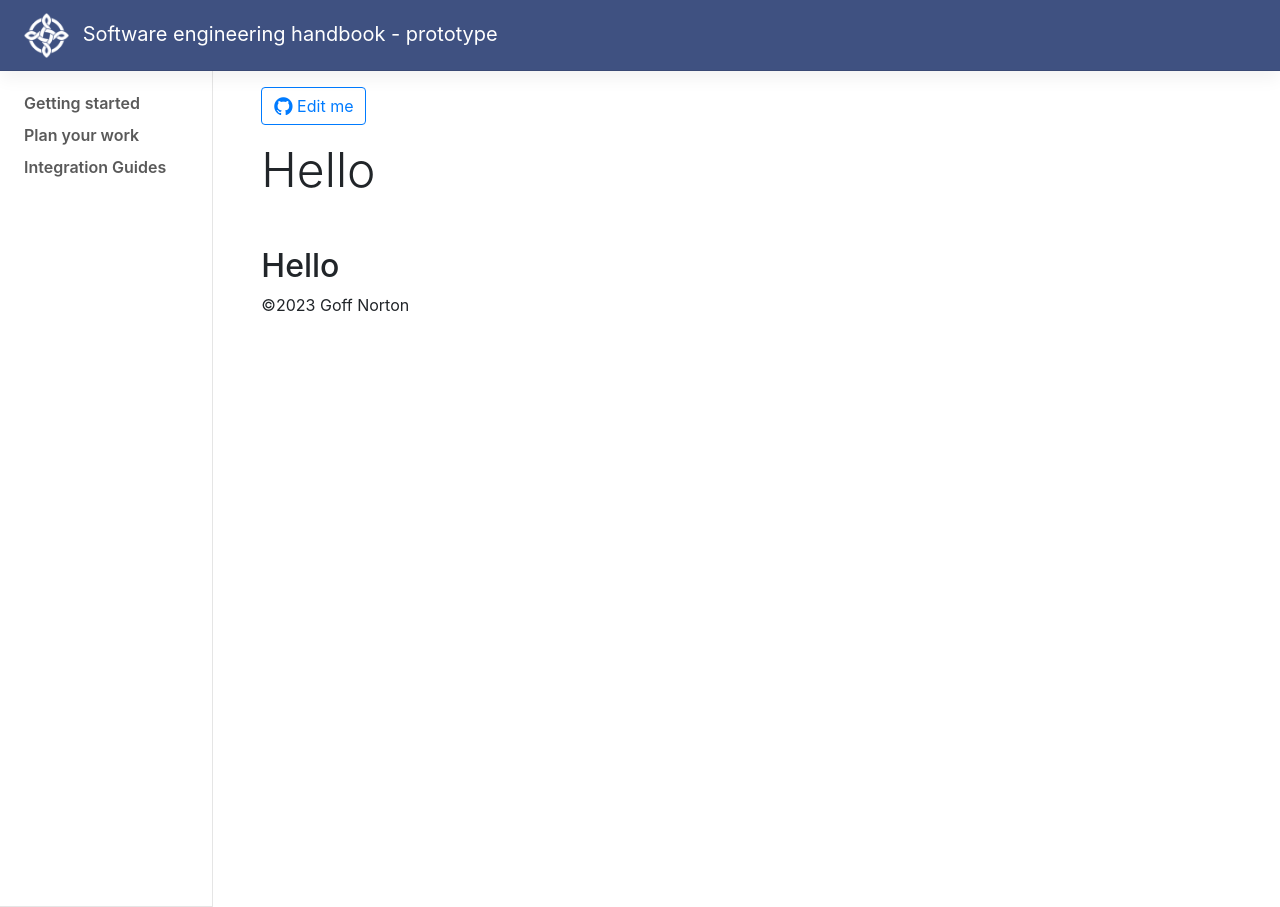
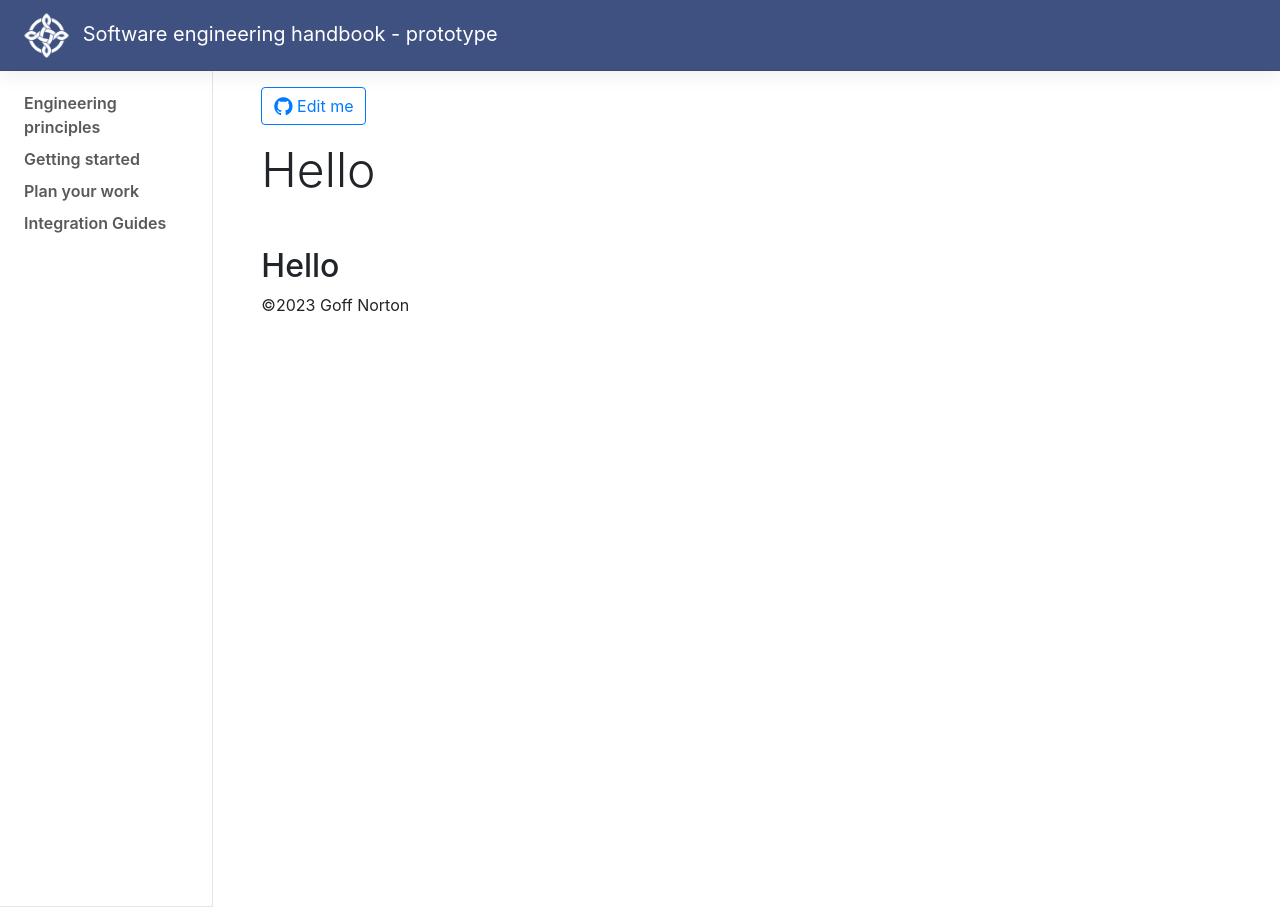
Before and after one commit to Geoff1900/Geoff1900.github.io-handbook, a Jekyll site: the page built from docs/index.md, in a window 1280 px wide. Built offline with Jekyll 4.4.1, drawn with Linux system fonts in a browser that asks for light colours; our own code applies the rules of GitHub Pages for plain Markdown files.

Commit message:
Update nav.yml

```diff
--- a/_data/nav.yml
+++ b/_data/nav.yml
@@ -1,3 +1,4 @@
+- title: Engineering principles
 - title: Getting started
   pages:
     - title: Activate your subscriptions
```
